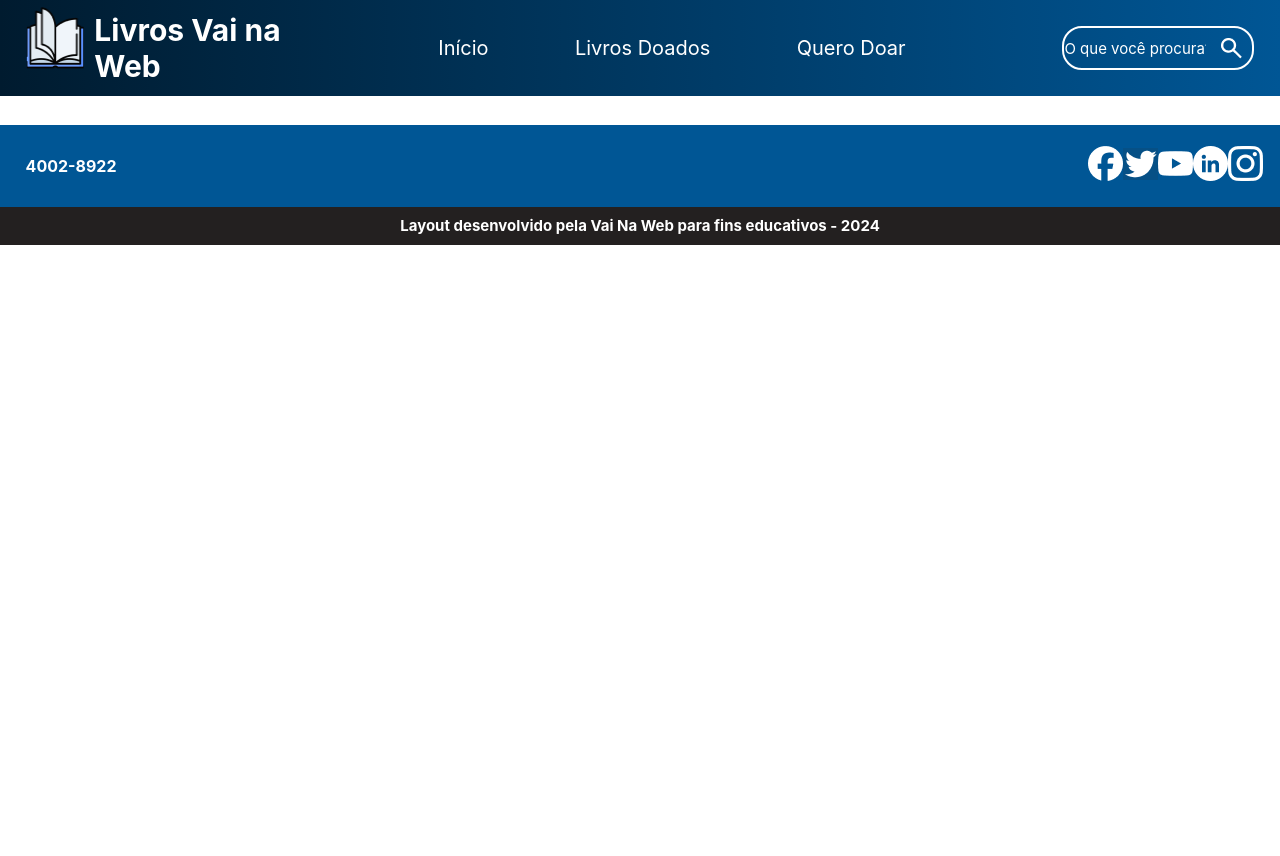
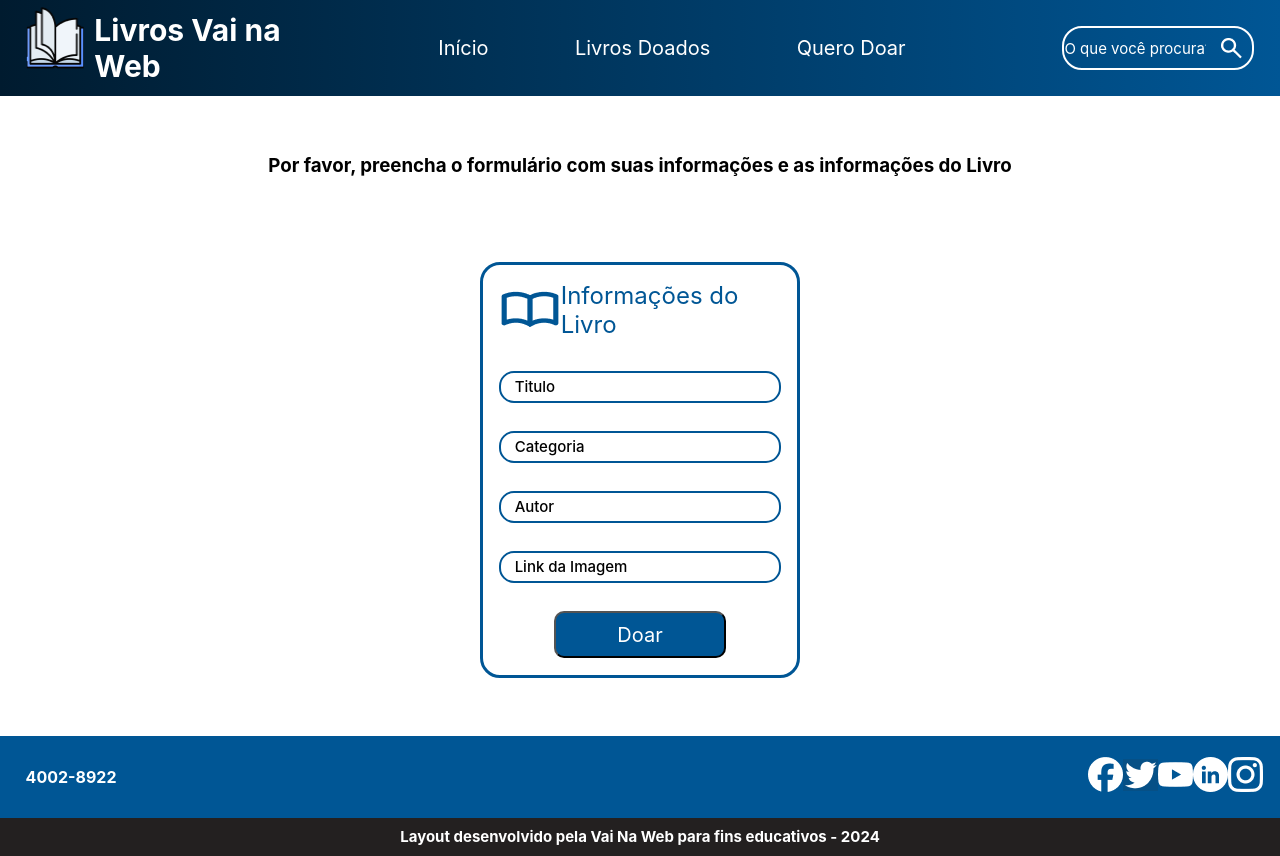
Before and after one commit to Vinny1804/DesafioLivrosVNW, a React (Vite) app: page /queroDoar in a window 1280 px wide. Before the commit the page ends 800 px from the top, so only its background shows below. Built offline with nearby package versions, Linux system fonts and the light colour scheme.

Commit message:
:sparkles: feat: Página Quero Doar

```diff
--- a/src/pages/queroDoar/QueroDoar.jsx
+++ b/src/pages/queroDoar/QueroDoar.jsx
@@ -1,5 +1,40 @@
+import s from './queroDoar.module.scss'
+import logoFormulario from '../../assets/logoFormulario.png'
+
 export default function QueroDoar() {
     return (
-        <h2>QUERO DOAR</h2>
+        <section className={s.queroDoar}>
+            <h3>Por favor, preencha o formulário com suas informações e as informações do Livro</h3>
+
+            <section className={s.formulario}>
+
+                <div className={s.tituloFormulario}>
+                    <img src={logoFormulario} alt="Logo azul em formato de um livro aberto " />
+                    <h3>Informações do Livro</h3>
+                </div>
+                <form className={s.forms} action="">
+
+                        <fieldset>
+                            <input className={s.inputsFormulario} type="text" placeholder='Titulo'/>
+                        </fieldset>
+
+                        <fieldset>
+                            <input className={s.inputsFormulario} type="text" placeholder='Categoria'/>
+                        </fieldset>
+
+                        <fieldset>
+                            <input className={s.inputsFormulario} type="text" placeholder='Autor'/>
+                        </fieldset>
+
+                        <fieldset>
+                            <input className={s.inputsFormulario} type="text" placeholder='Link da Imagem'/>
+                        </fieldset>
+
+                        <input className={s.inputButton} type="submit" value='Doar'/>
+
+                </form>
+            </section>
+
+        </section>
     )
 }
--- /dev/null
+++ b/src/pages/queroDoar/queroDoar.module.scss
@@ -0,0 +1,78 @@
+.queroDoar {
+    height: 80vh;
+    //color: black;
+    display: flex;
+    flex-direction: column;
+    align-items: center;
+    //justify-content: center;
+    justify-content: space-evenly;
+    h3 {
+        color: black;
+        //border: solid green;
+        display: flex;
+        justify-content: center;
+        //margin-top: 1%;
+    }
+}
+
+.formulario {
+    border: solid #005695;
+    border-radius: 20px;
+    margin-top: 2%; //////
+    width: 25%;
+    height: 65%;
+    display: flex;
+    flex-direction: column;
+    align-items: center;
+    //justify-content: center;
+    justify-content: space-around;
+
+    //margin-bottom: 10%; ////////
+}
+.tituloFormulario {
+    //border: solid red;
+    width: 90%;
+    display: flex;
+    align-items: center;
+    justify-content: space-evenly;
+    //margin-bottom: 5%;
+
+    h3 {
+        color: #005695;
+        font-size: 24px;
+        font-weight: 400;
+    }
+}
+.forms {
+    height: 70%;
+    width: 100%;
+    display: flex;
+    flex-direction: column;
+    justify-content: space-evenly;
+    align-items: center;
+    fieldset {
+        height: 40%;
+        border: none;
+        width: 90%;
+    }
+    .inputsFormulario {
+        border: solid #005695 2px;
+        border-radius: 15px;
+        width: 100%;
+        height: 4vh;
+
+    }
+    input::placeholder {
+        color: black;
+        font-size: 15px;
+        font-weight: 500;
+        padding-left: 5%;
+    }
+}
+.inputButton {
+    background: #005695;
+    width: 55%;
+    height: 30%;
+    border-radius: 10px;
+    font-size: 20px;
+}
```
Also changed, not shown: src/assets/logoFormulario.png (added).
